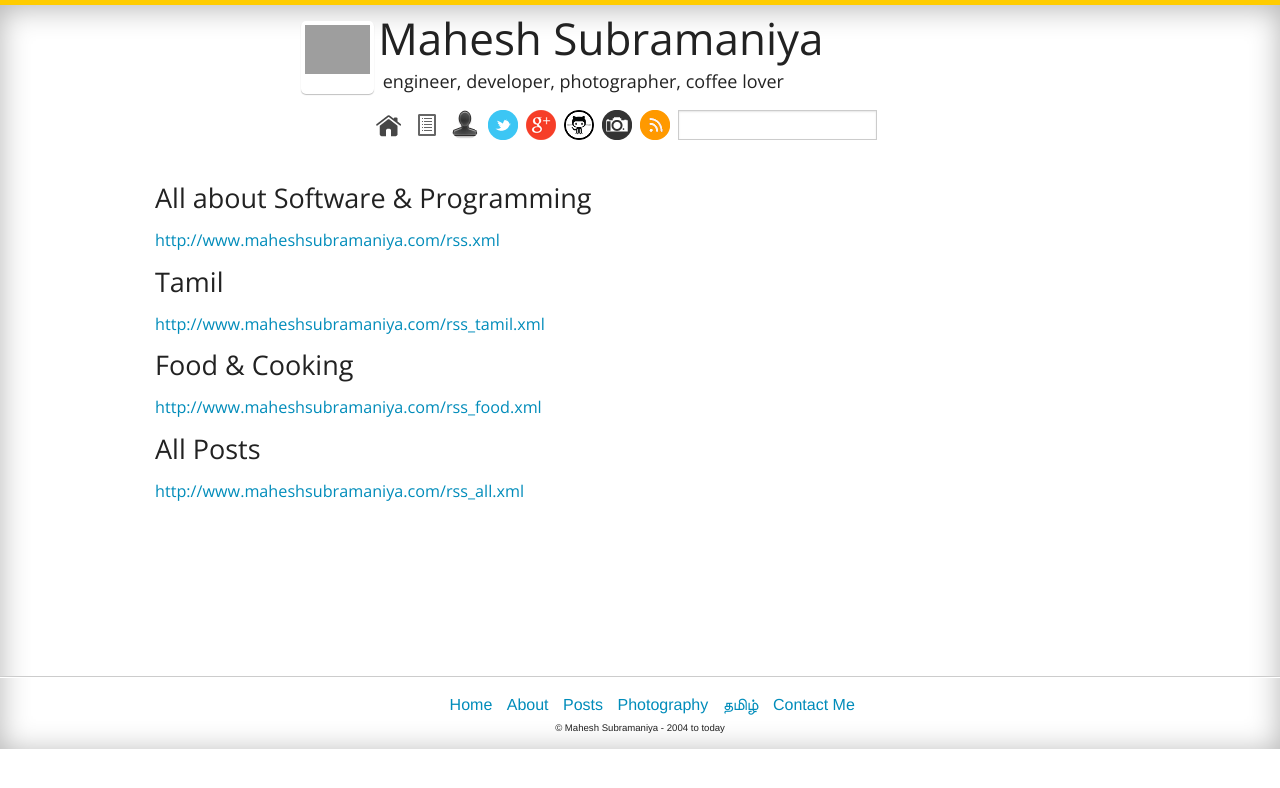
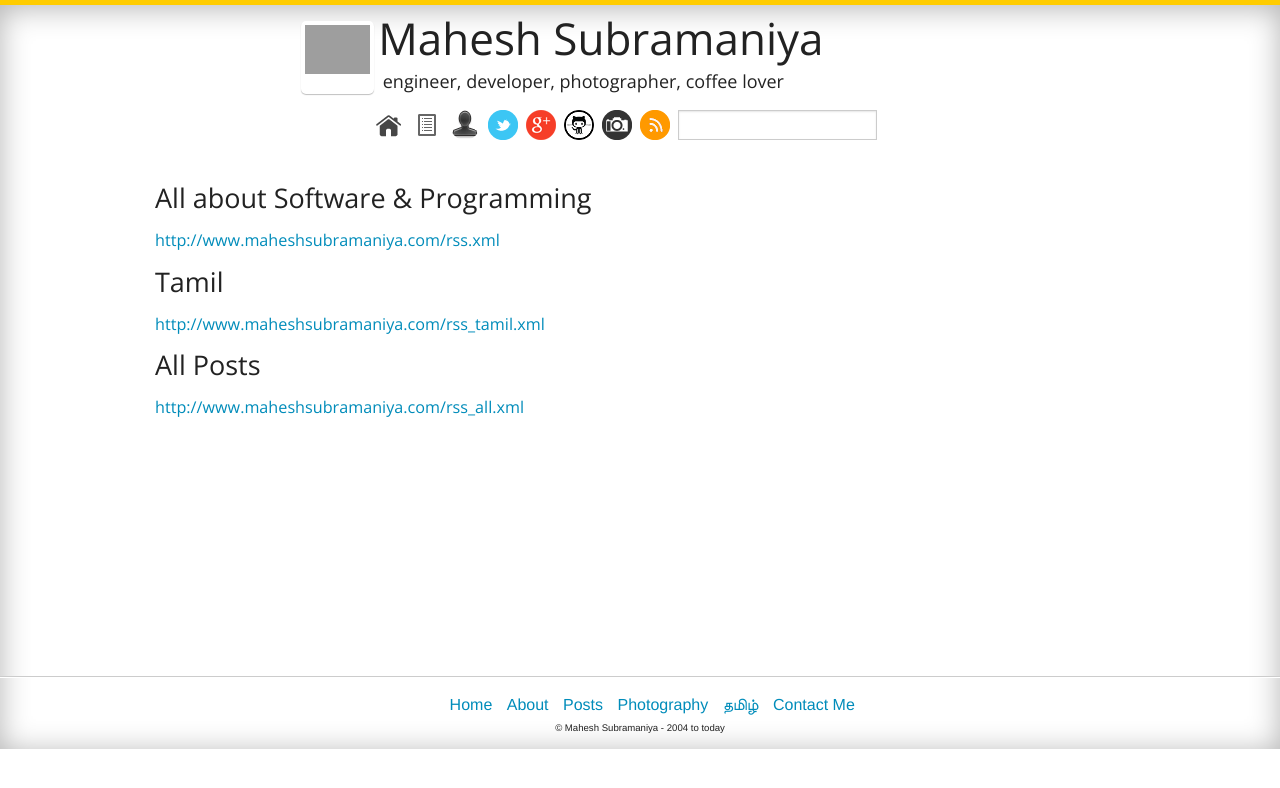
Before and after one commit to maheshsubramaniya/maheshsubramaniya.github.com, a Jekyll site: the page built from feeds.md, in a window 1280 px wide. Shown: the top 788 px of the page. Built offline with Jekyll 4.4.1, drawn with Linux system fonts in a browser that asks for light colours; Markdown is read by kramdown in place of the engine named in the settings; comment, search, counter and statistics services are not loaded; some of the changed lines change nothing that is shown; grey boxes are pictures that could not be loaded.

Commit message:
disable food feed

```diff
--- a/feeds.md
+++ b/feeds.md
@@ -4,11 +4,15 @@
 ---
 
 <h3>All about Software &amp; Programming
-<br/><small><a href="/rss_food.xml">{{site.url}}/rss.xml</a></small>
+<br/><small><a href="/rss.xml">{{site.url}}/rss.xml</a></small>
 </h3>
 <h3>Tamil
 <br/><small><a href="/rss_tamil.xml">{{site.url}}/rss_tamil.xml</a></small></h3>
+
+{% comment %}
 <h3>Food &amp; Cooking
 <br/><small><a href="/rss_food.xml">{{site.url}}/rss_food.xml</a></small></h3>
+{% endcomment %}
+
 <h3>All Posts
 <br/><small><a href="/rss_all.xml">{{site.url}}/rss_all.xml</a></small></h3>
```
